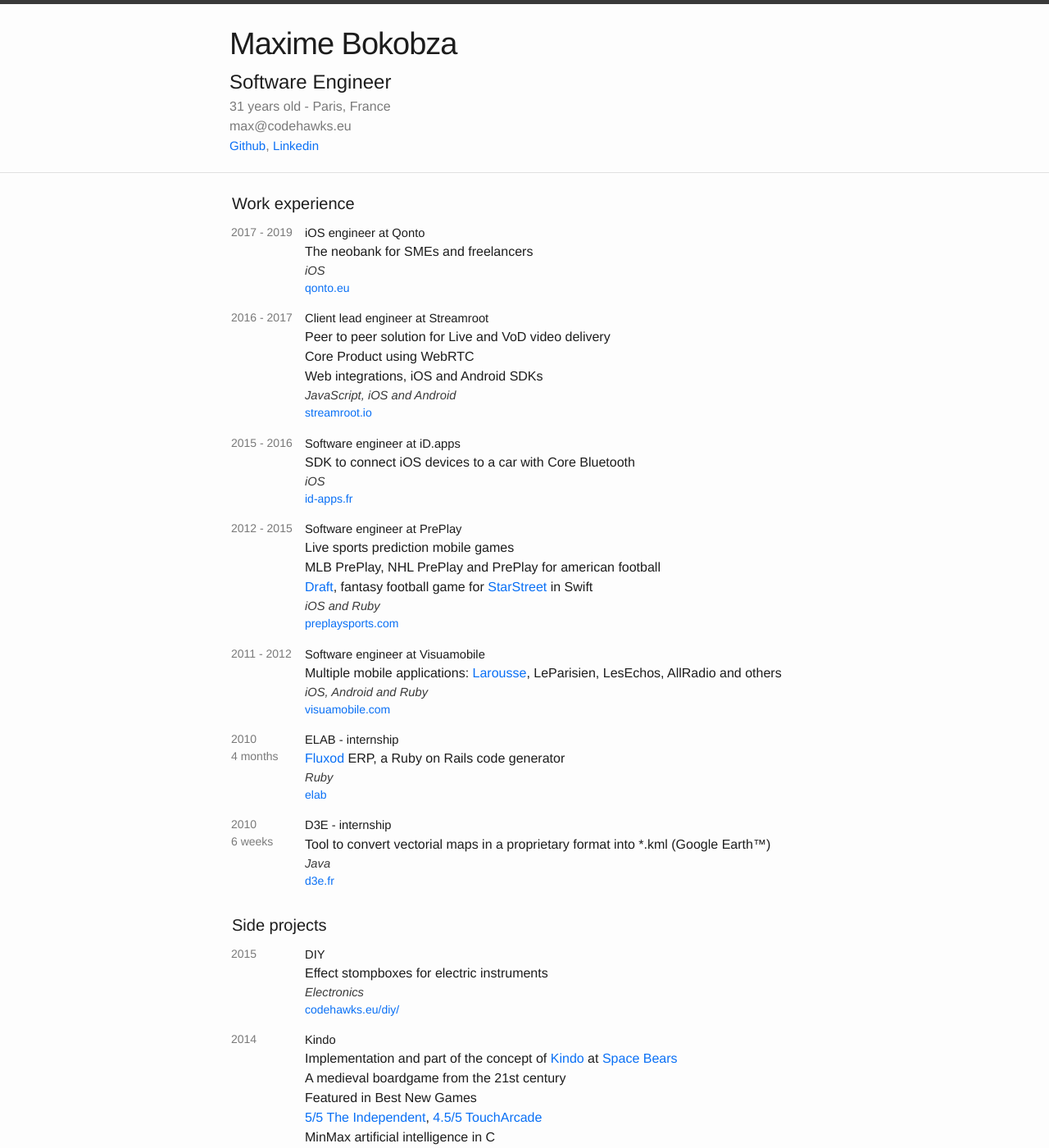
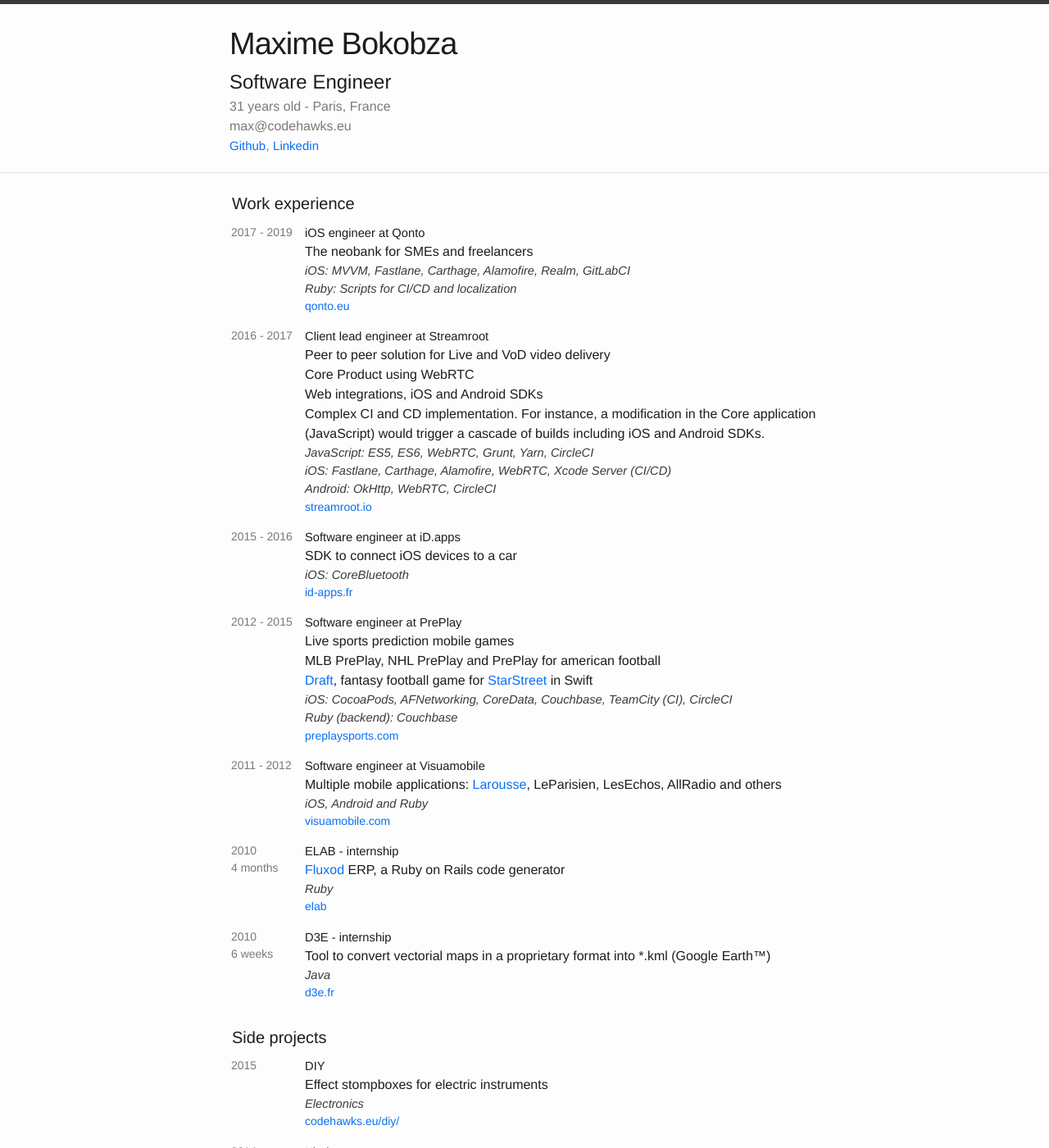
Before and after one commit to maxbok/me, a Jekyll site: the page built from _posts/0000-01-01-index.html, in a window 1280 px wide and 1400 px high. Shown: the whole window at 82% size. Built offline with Jekyll 4.4.1, drawn with Linux system fonts in a browser that asks for light colours.

Commit message:
Update experiences

```diff
--- a/_posts/2012-05-24-preplay.md
+++ b/_posts/2012-05-24-preplay.md
@@ -3,7 +3,9 @@
 start_date: 2012-05-24
 end_date: 2015-05-06
 category: experience
-job_description: iOS and Ruby
+job_description: "
+iOS: CocoaPods, AFNetworking, CoreData, Couchbase, TeamCity (CI), CircleCI<br />
+Ruby (backend): Couchbase"
 link: http://preplaysports.com
 ---
 
--- a/_posts/2015-10-11-id-apps.md
+++ b/_posts/2015-10-11-id-apps.md
@@ -3,8 +3,8 @@
 start_date: 2015-10-11
 end_date: 2016-01-15
 category: experience
-job_description: iOS
+job_description: "iOS: CoreBluetooth"
 link: http://id-apps.fr
 ---
 
-SDK to connect iOS devices to a car with Core Bluetooth
+SDK to connect iOS devices to a car
--- a/_posts/2016-01-18-streamroot.md
+++ b/_posts/2016-01-18-streamroot.md
@@ -3,7 +3,11 @@
 start_date: 2016-01-18
 end_date: 2017-06-30
 category: experience
-job_description: JavaScript, iOS and Android
+job_description: "
+JavaScript: ES5, ES6, WebRTC, Grunt, Yarn, CircleCI<br />
+iOS: Fastlane, Carthage, Alamofire, WebRTC, Xcode Server (CI/CD)<br />
+Android: OkHttp, WebRTC, CircleCI"
+Ruby: Scripts for CI/CD
 link: http://streamroot.io
 ---
 
@@ -12,3 +16,5 @@
 <p>Core Product using WebRTC</p>
 
 <p>Web integrations, iOS and Android SDKs</p>
+
+<p>Complex CI and CD implementation. For instance, a modification in the Core application (JavaScript) would trigger a cascade of builds including iOS and Android SDKs.</p>
--- a/_posts/2017-07-03-qonto.md
+++ b/_posts/2017-07-03-qonto.md
@@ -3,7 +3,9 @@
 start_date: 2017-07-03
 end_date: 2019-01-22
 category: experience
-job_description: iOS
+job_description: "
+iOS: MVVM, Fastlane, Carthage, Alamofire, Realm, GitLabCI<br />
+Ruby: Scripts for CI/CD and localization"
 link: https://qonto.eu
 ---
 
```
